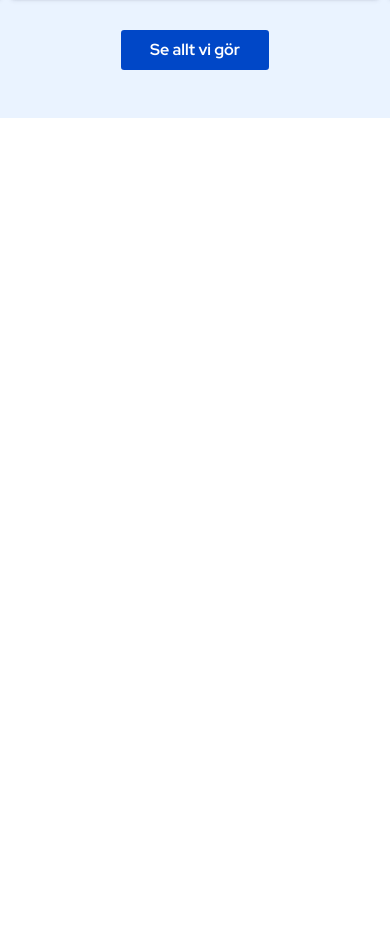
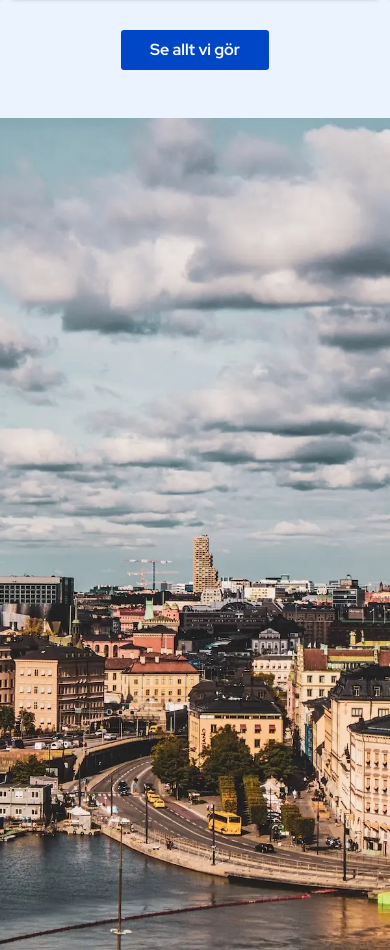
Before and after one commit to Spangamacka/Spangamacka.github.io, a Next.js app: page / in a window 390 px wide. Shown: the part 1485-2435 px from the top of the page. Before the commit the page ends 1603 px from the top, so only its background shows below. Built offline with nearby package versions, Linux system fonts and the light colour scheme.

Commit message:
company face component added.

```diff
--- /dev/null
+++ b/components/home-page/company-face.js
@@ -0,0 +1,34 @@
+import classes from "./company-face.module.css";
+import Image from "next/image";
+
+function CompanyFace() {
+  return (
+    <div>
+        {/* <div className={classes.face_bg}></div> */}
+      <div className={classes.face_text}>
+        <h1>Vi är en låssmed med låsjour i hela stockholm. </h1>
+        <p>
+          Vi hjälper privatpersoner och företag med låsöppning, montering och
+          installation. Vi värdesätter en tydlig kommunikation om tid, utförande
+          och kostnad. Ett tydligt upplägg och skickligt utförande är hur vi
+          bedriver vår verksamhet. tveka inte att kontakta oss för ett snabbt
+          och kvalitativt utförande!
+        </p>
+      </div>
+
+      <div className={classes.background_holder}>
+        <Image
+          src="/background-stockholm.webp"
+          quality={100}
+          fill
+          sizes="100vw"
+          style={{
+            objectFit: "cover",
+          }}
+        />
+      </div>
+    </div>
+  );
+}
+
+export default CompanyFace;
--- /dev/null
+++ b/components/home-page/company-face.module.css
@@ -0,0 +1,54 @@
+
+
+.background_holder {
+
+    position: relative;
+    display: block;
+    height: 52rem;
+    display: grid;
+    grid-gap: 8px;
+    grid-template-columns: repeat(auto-fit, minmax(400px, auto));
+}
+
+.face_bg {
+    position: absolute;
+    width: 95rem;
+    height: 35%;
+    background-color: var(--clr-background-blue);
+    z-index: 2;
+    right: 0%;
+    top: 23%;
+    transform: translate();
+}
+
+.face_text {
+    position: absolute;
+    top: 50%;
+    left: 10%;
+    transform: translate(0%, -50%);
+    z-index: 2;
+    background-color: var(--clr-background-blue);
+    width: 90%;
+}
+
+.face_text h1{
+    color: var(--clr-primary);
+    padding: 2rem;
+}
+
+.face_text p {
+    padding-left: 2rem;
+    padding-right: 2rem;
+    padding-bottom: 2rem;
+    color: var(--clr-text-dark);
+    font-size: 1.3rem;
+    max-width: 41rem;
+    font-weight: 600;
+}
+
+@media (max-width: 31.25rem){
+    .face_text {
+
+        transform: translate(0%, -30%);
+    }
+}
--- a/components/home-page/featured-services.module.css
+++ b/components/home-page/featured-services.module.css
@@ -16,6 +16,8 @@
     margin-top: 1rem;
 
 }
+
+
 .cards_holder {
 
     display: flex;
@@ -24,6 +26,7 @@
 
 .text {
     max-width: 30rem;
+
 }
 
 .btn_holder {
--- a/pages/index.js
+++ b/pages/index.js
@@ -4,7 +4,7 @@ import Hero from '../components/home-page/hero';
 import Navbar from '../components/navigation/navbar';
 import FeaturedServices from '../components/home-page/featured-services.js';
 
-import FeatureCard from '../components/home-page/feature-card.js';
+import CompanyFace from '../components/home-page/company-face.js';
 
 
 
@@ -15,6 +15,7 @@ export default function HomePage() {
       <Navbar />
        <Hero />
        <FeaturedServices />
+       <CompanyFace />
     </Fragment>
 
   )
```
Also changed, not shown: public/background-stockholm.webp (added).
